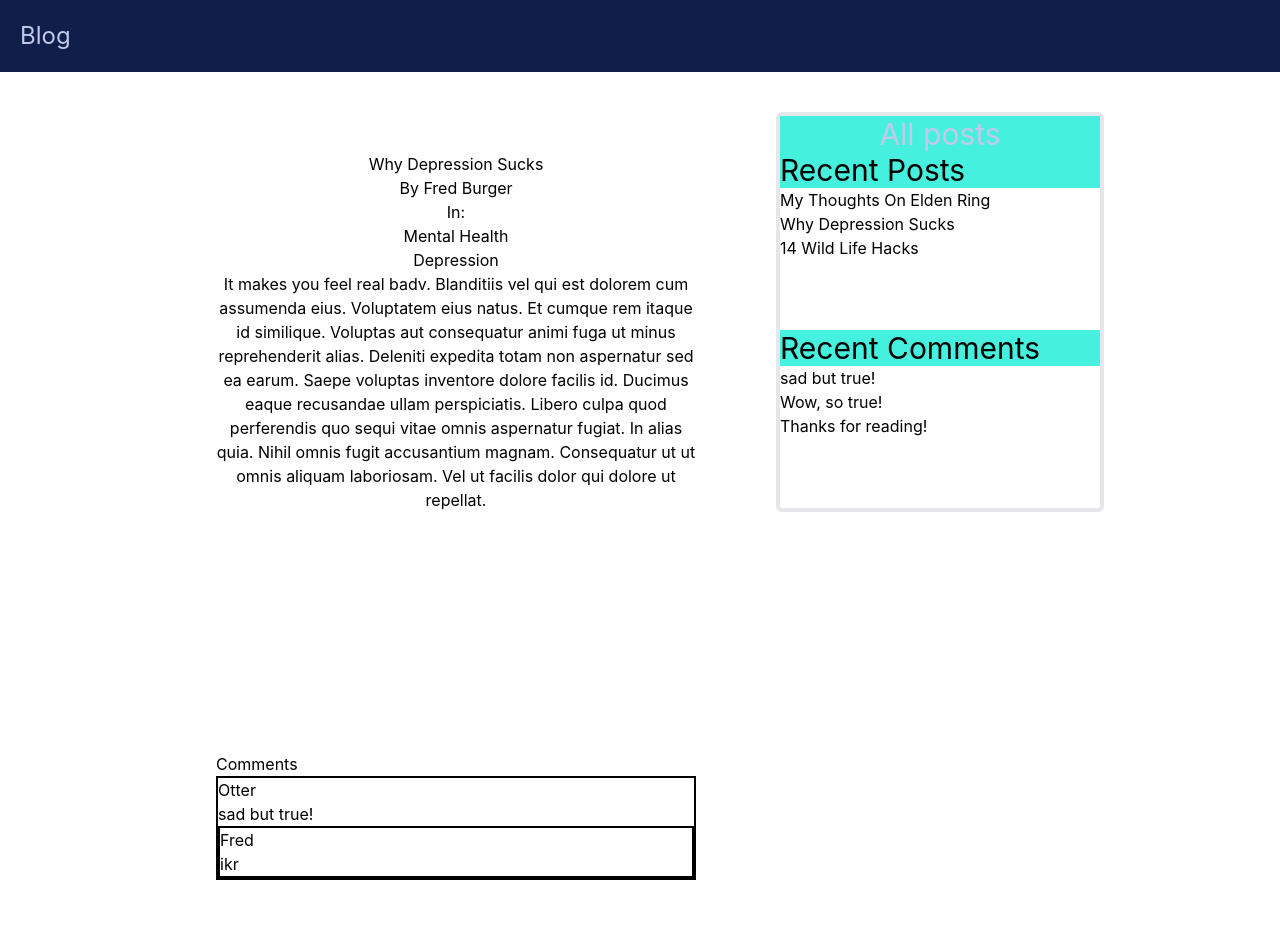
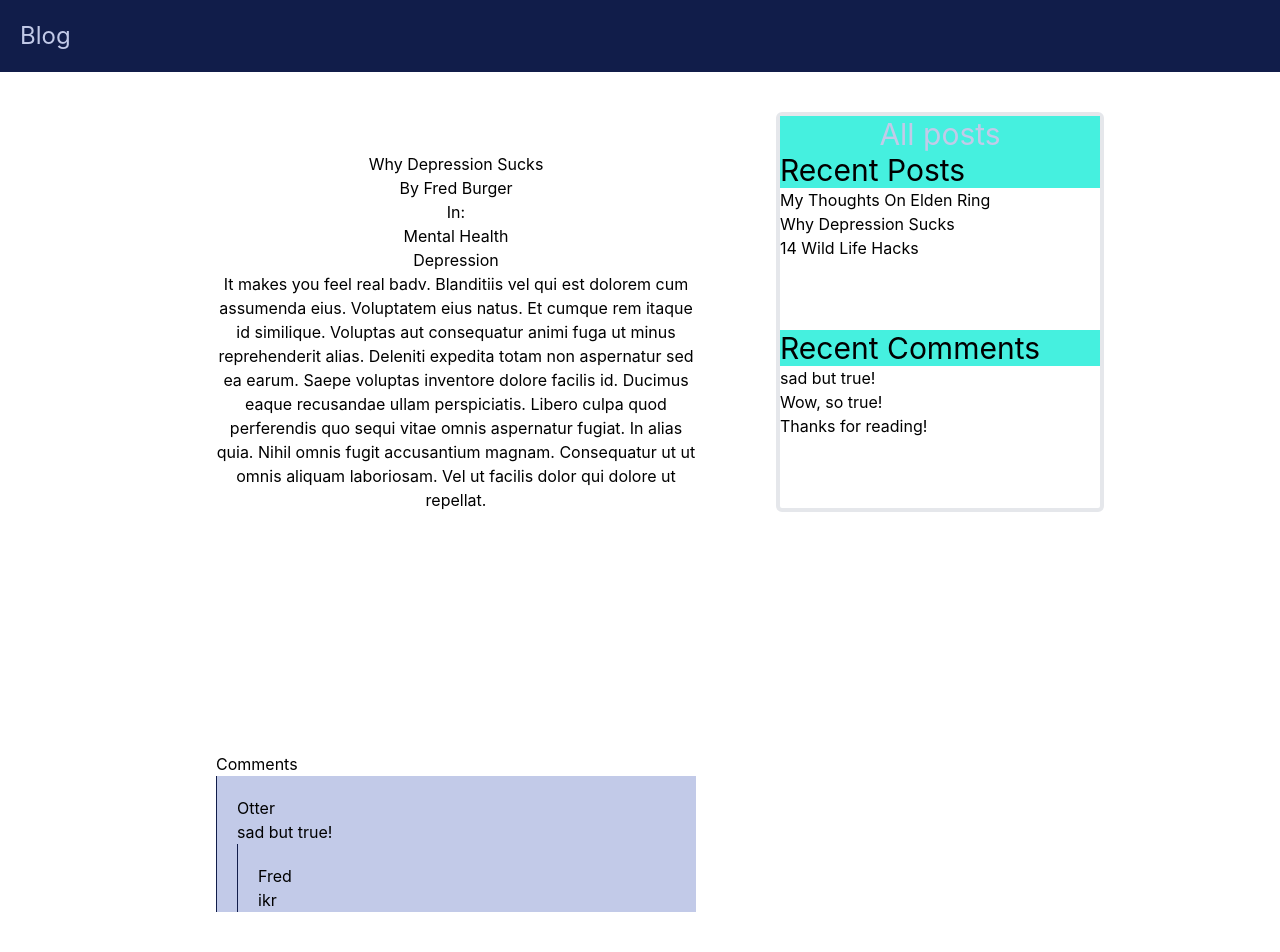
Before and after one commit to DeadpanCakes/BlogFrontEnd, a React (Create React App) app: page /posts/487014701 in a window 1280 px wide. Shown: the top 952 px of the page. Built offline with nearby package versions, Linux system fonts and the light colour scheme.

Commit message:
added some padding

```diff
--- a/src/components/comment/Comment.js
+++ b/src/components/comment/Comment.js
@@ -5,7 +5,7 @@ const Comment = ({ comment }) => {
     return <Comment key={comment._id} comment={comment} />;
   });
   return (
-    <li className="border-2 border-black">
+    <li className="pt-5 pl-5 border-l border-darkBG bg-[#C2CAE8]">
       <div>
         <h3>
           <Link to={comment.author.url}>{comment.author.username}</Link>
```
